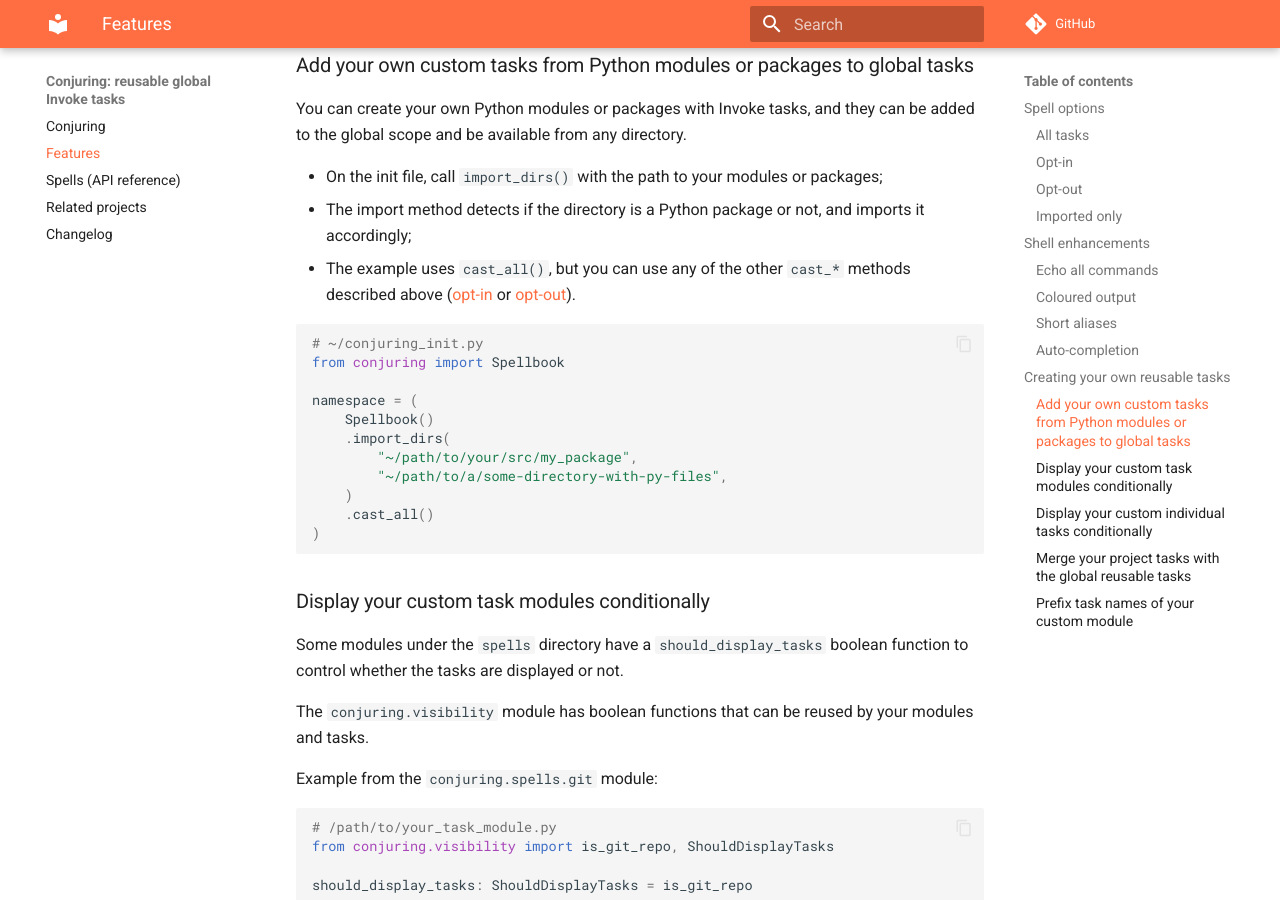
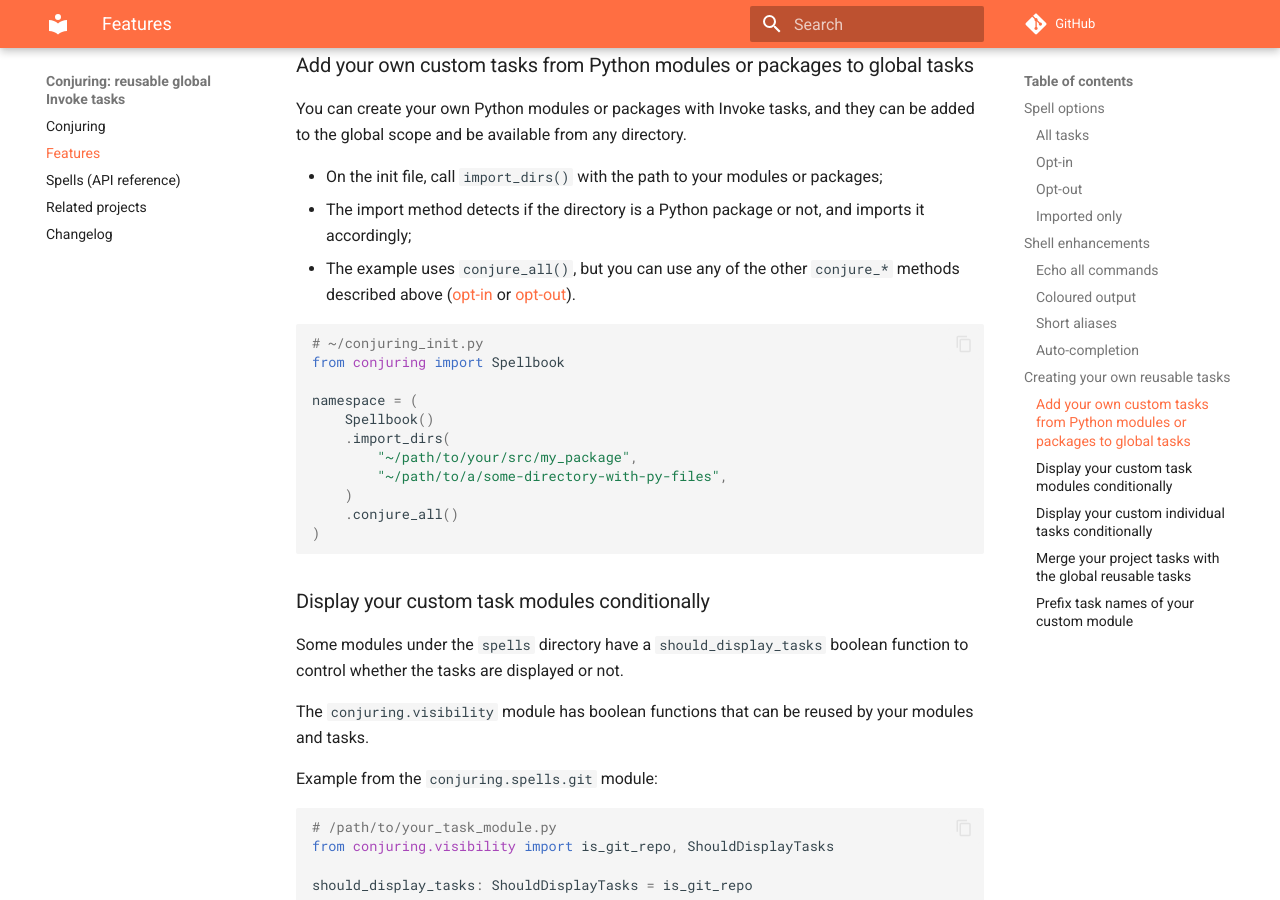
Before and after one commit to andreoliwa/conjuring, an MkDocs documentation site: the page built from docs/features.md, in a window 1280 px wide and 900 px high, scrolled down 3877 px. Built offline with MkDocs 1.6.1 and Material for MkDocs 9.7.7, drawn with Linux system fonts in a browser that asks for light colours; comment, search, counter and statistics services are not loaded.

Commit message:
docs(spellbook): use current conjure methods in import examples

````diff
--- a/docs/features.md
+++ b/docs/features.md
@@ -194,7 +194,7 @@ can be added to the global scope and be available from any directory.
 - On the init file, call `import_dirs()` with the path to your modules or packages;
 - The import method detects if the directory is a Python package or not,
   and imports it accordingly;
-- The example uses `cast_all()`, but you can use any of the other `cast_*`
+- The example uses `conjure_all()`, but you can use any of the other `conjure_*`
   methods described above ([opt-in](#opt-in)
   or [opt-out](#opt-out)).
 
@@ -208,7 +208,7 @@ namespace = (
         "~/path/to/your/src/my_package",
         "~/path/to/a/some-directory-with-py-files",
     )
-    .cast_all()
+    .conjure_all()
 )
 ```
 
````
